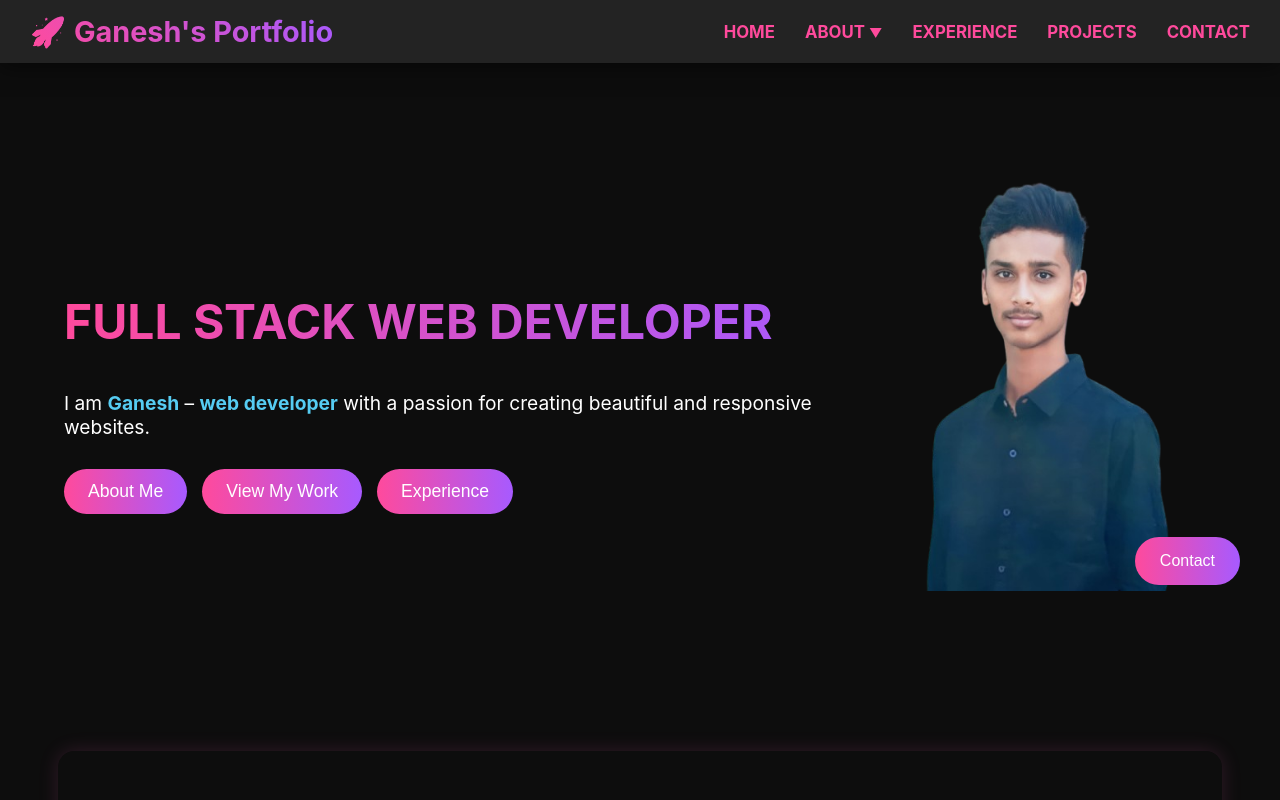
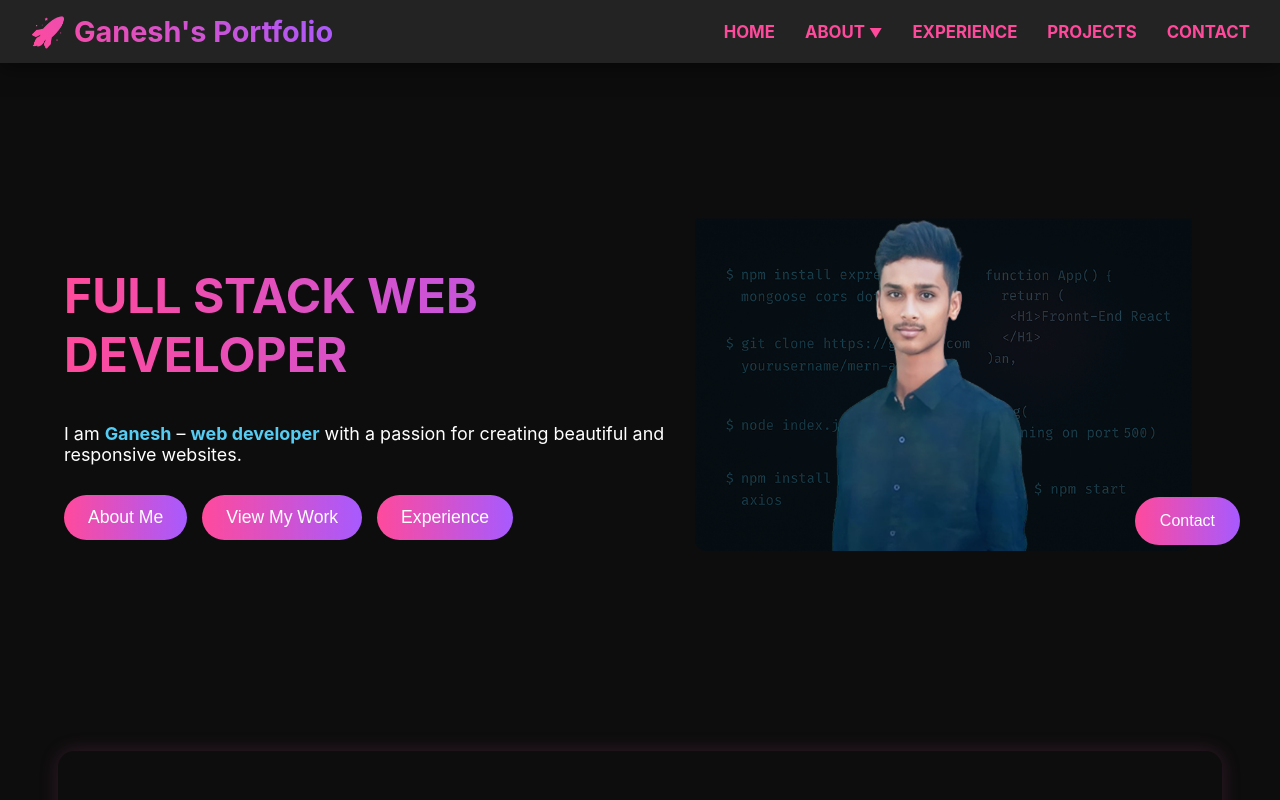
Before and after one commit to GannuNb/Portfolio, a React (Create React App) app: page / in a window 1280 px wide. Shown: the top 800 px of the page. Built offline with nearby package versions, Linux system fonts and the light colour scheme.

Commit message:
changed image

```diff
--- a/src/Home.css
+++ b/src/Home.css
@@ -28,7 +28,7 @@
 
   /* Intro Text */
   .intro-text {
-    font-size: 1.2rem;
+    font-size: 1.12rem;
     margin-bottom: 20px;
     animation: fadeInUp 1.2s ease-in-out;
   }
@@ -76,7 +76,7 @@
   }
 
   .profile-img {
-    max-width: 90%;
+    max-width: 85%;
     height: auto;
     border-radius: 10px;
     animation: zoomIn 1s ease-in-out;
--- a/src/Home.js
+++ b/src/Home.js
@@ -2,7 +2,7 @@ import React from "react";
 import { Container, Row, Col, Button } from "react-bootstrap";
 import { useNavigate } from "react-router-dom";
 import "./Home.css";
-import ganeshImage from "./images/GANESH.png";
+import ganeshImage from "./images/Group 18.png";
 import About from "./About"; // Importing About section
 
 const Home = () => {
```
Also changed, not shown: src/images/Group 17.png (added), src/images/Group 18.png (added).
